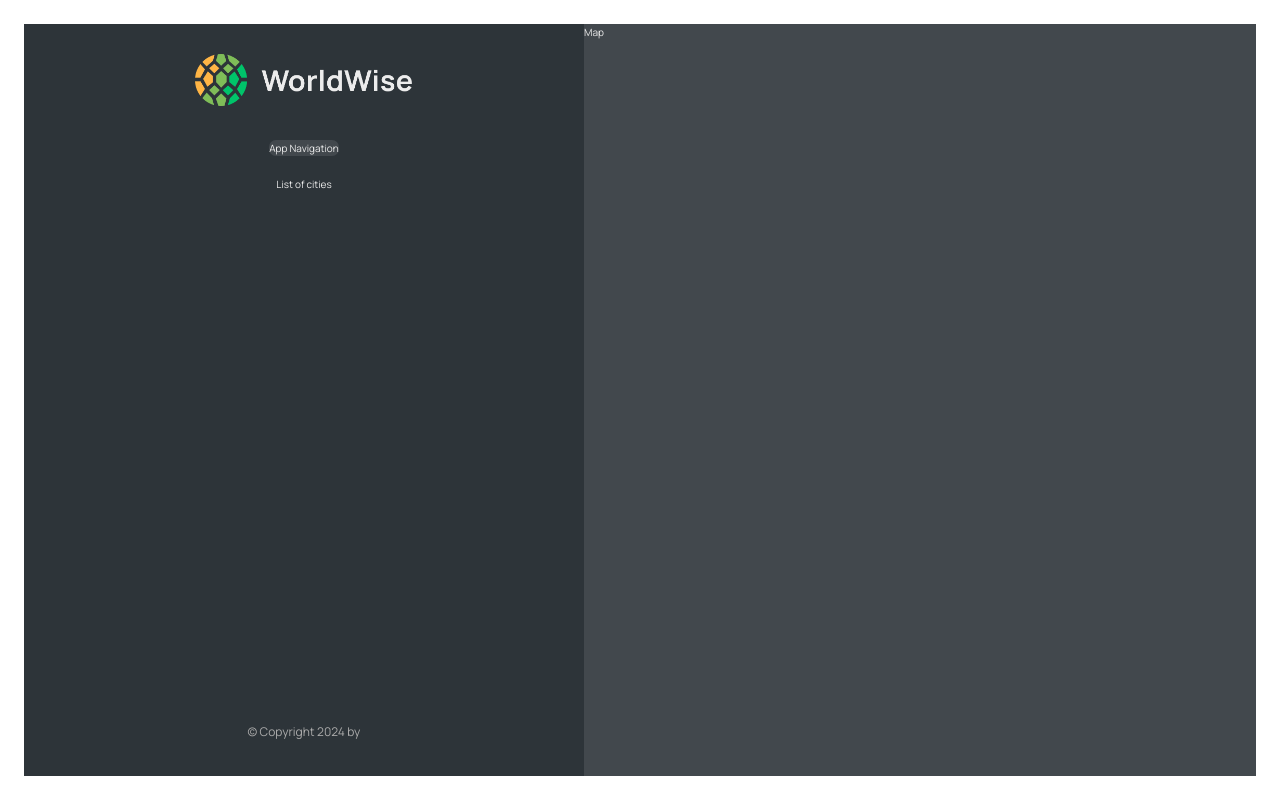
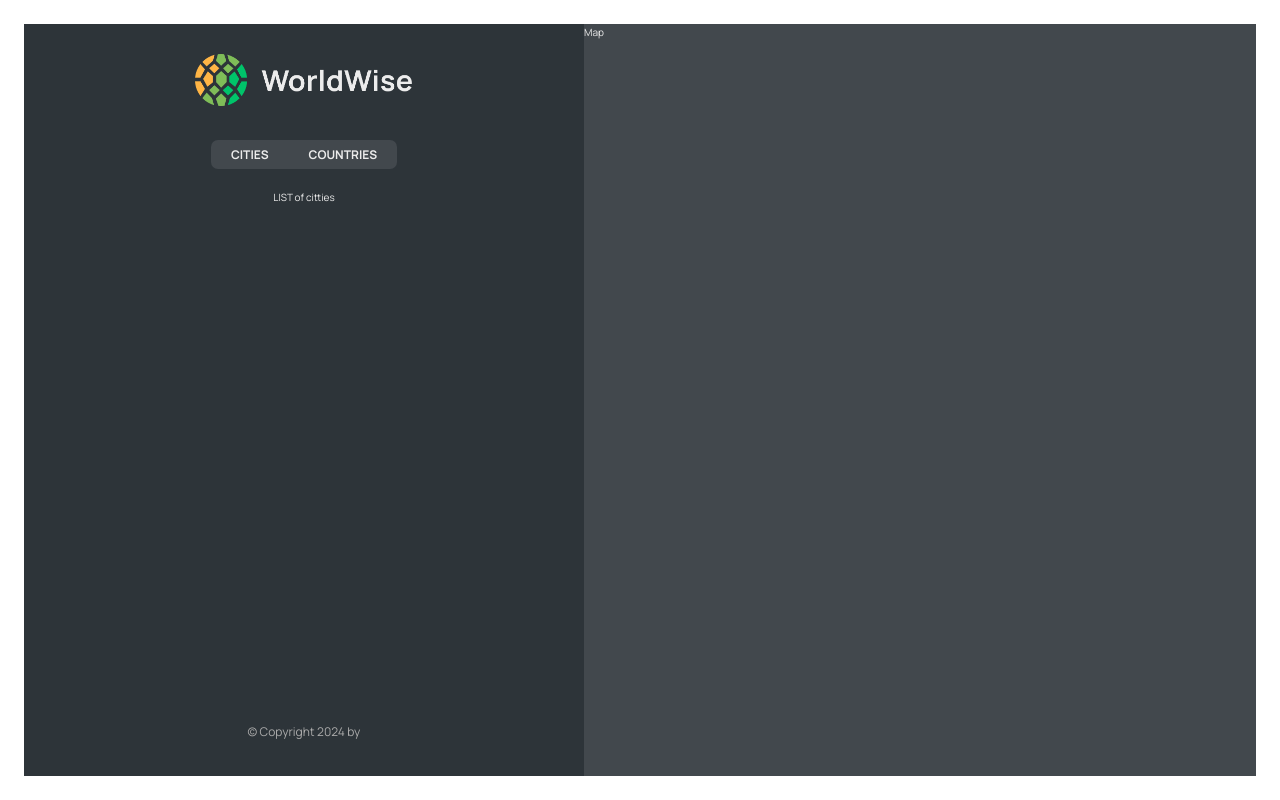
Before and after one commit to Arunendrasingh/ReactLearning-Wordwise-The-Context-API, a React (Vite) app: page /app in a window 1280 px wide. Built offline with nearby package versions, Linux system fonts and the light colour scheme.

Commit message:
Completed layout & add new component with name CityList.

```diff
--- a/src/App.jsx
+++ b/src/App.jsx
@@ -4,7 +4,7 @@
 import Pricing from "./pages/Pricing";
 import Product from "./pages/Product";
 import PageNotFound from "./pages/PageNotFound";
-import Login from "./pages/Login"
+import Login from "./pages/Login";
 import AppLayout from "./pages/AppLayout";
 // import PageNav from "./components/PageNav";
 
@@ -18,7 +18,12 @@
           <Route path="product" element={<Product />} />
           <Route path="pricing" element={<Pricing />} />
           <Route path="login" element={<Login />} />
-          <Route path="app" element={<AppLayout />} />
+          <Route path="app" element={<AppLayout />}>
+            <Route index element={<p> LIST of citties</p>} />
+            <Route path="cities" element={<p> List of citties</p>} />
+            <Route path="countries" element={<p> List of Contry</p>} />
+            <Route path="form" element={<p> Form</p>} />
+          </Route>
           <Route path="*" element={<PageNotFound />} />
         </Routes>
       </BrowserRouter>
--- a/src/components/AppNav.jsx
+++ b/src/components/AppNav.jsx
@@ -1,13 +1,19 @@
-import styles from './AppNav.module.css'
+import { NavLink } from "react-router-dom";
+import styles from "./AppNav.module.css";
 
 function AppNav() {
-    return (
-        <div className={styles.nav}>
-            <ul>
-                <li>App Navigation</li>
-            </ul>
-        </div>
-    )
+  return (
+    <div className={styles.nav}>
+      <ul>
+        <li>
+          <NavLink to="cities">CITIES</NavLink>
+        </li>
+        <li>
+          <NavLink to="countries">COUNTRIES</NavLink>
+        </li>
+      </ul>
+    </div>
+  );
 }
 
-export default AppNav
+export default AppNav;
--- a/src/components/Sidebar.jsx
+++ b/src/components/Sidebar.jsx
@@ -1,3 +1,4 @@
+import { Outlet } from "react-router-dom";
 import AppNav from "./AppNav";
 import Logo from "./Logo";
 import styles from "./Sidebar.module.css";
@@ -6,7 +7,8 @@
   return <div className={styles.sidebar}>
     <Logo />
     <AppNav />
-    <p>List of cities</p>
+
+    <Outlet />
     <footer className={styles.footer}>
         <p className={styles.copyright}>
             &copy; Copyright {new Date().getFullYear()} by
```
Also changed, not shown: src/components/CityList.jsx (added, +9 -0 lines).
